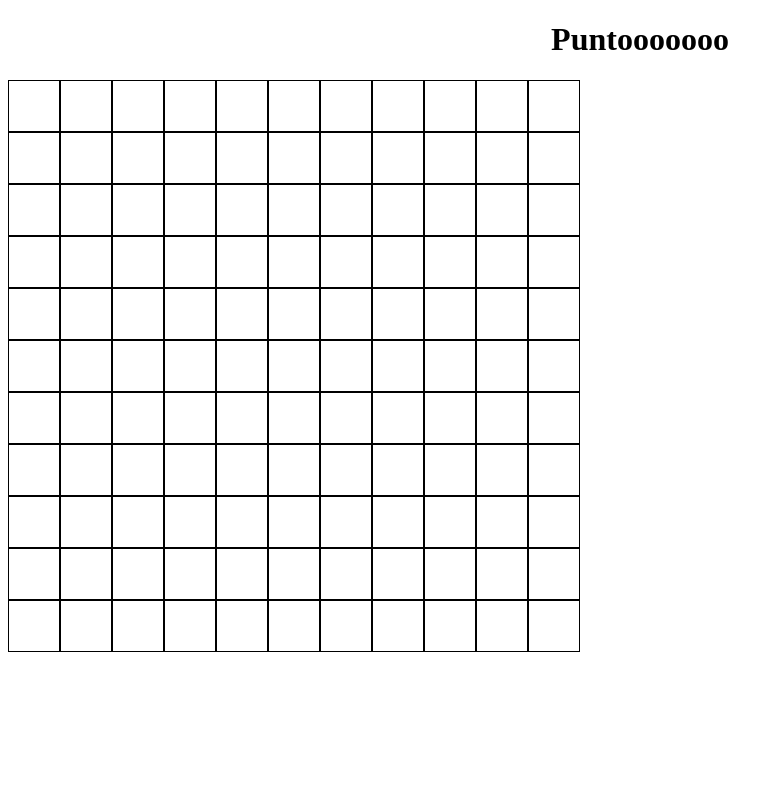
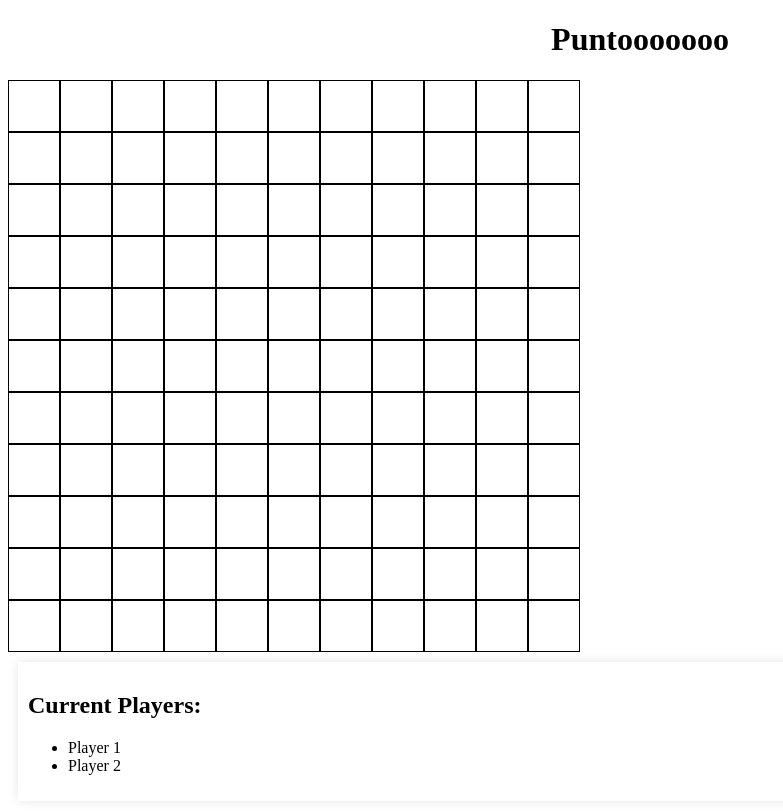
Before and after one commit to W1llrg/punto, a Nuxt app: page / in a window 1280 px wide. Shown: the whole page, without its empty margins (0-783 px from the left). Built offline with nearby package versions, Linux system fonts and the light colour scheme.

Commit message:
📦 NEW: Add player list component to index.vue

```diff
--- /dev/null
+++ b/components/PlayerList.vue
@@ -0,0 +1,27 @@
+<template>
+    <div class="player-list">
+        <h2>Current Players:</h2>
+        <ul>
+            <li v-for="player in players">{{ player.getName() }}</li>
+        </ul>
+    </div>
+</template>
+
+<script>
+export default {
+    props: {
+        players: {
+            type: Array,
+            required: true
+        },
+    },
+}
+</script>
+
+<style scoped>
+.player-list {
+    margin: 10px;
+    padding: 10px;
+    box-shadow: 0px 0px 10px rgba(0, 0, 0, 0.1);
+}
+</style>
--- /dev/null
+++ b/composables/usePlayer.ts
@@ -0,0 +1,29 @@
+import { Deck } from "@/composables/useDeckBuilder";
+
+export class Player {
+    name: string;
+    deck: Deck;
+
+    constructor(name: string, deck: Deck) {
+        this.name = name;
+        this.deck = deck;
+    }
+
+    playCard() {
+        return this.deck.pop();
+    }
+
+    // ////////////////////////////////////////////
+
+    getName() {
+        return this.name;
+    }
+
+    getDeck() {
+        return this.deck;
+    }
+
+    toString() {
+        return `Player ${this.name} has ${this.deck.getDeckSize()} cards left in their deck.`;
+    }
+}
--- a/pages/index.vue
+++ b/pages/index.vue
@@ -2,6 +2,9 @@
     <h1 class="main-title" style="text-align: center;">Puntooooooo</h1>
     <div clash="grid">
         <Grid :grid="grid" :deck="deck"/>
+    </div>
+    <div class="player-list">
+        <PlayerList :players="players"/>
     </div>
 </template>
 
@@ -15,6 +18,7 @@
 
 <script>
 import { Deck } from '@/composables/useDeckBuilder';
+import { Player } from '@/composables/usePlayer';
 
 export default {
     setup() {
@@ -25,7 +29,13 @@ export default {
         deck.shuffle();
         console.log(`after shuffling: ${deck.toString()}`);
 
-        return { deck };
+
+        const players = [
+            new Player('Player 1'),
+            new Player('Player 2'),
+        ];
+
+        return { deck, players };
     },
     data() {
         return {
```
